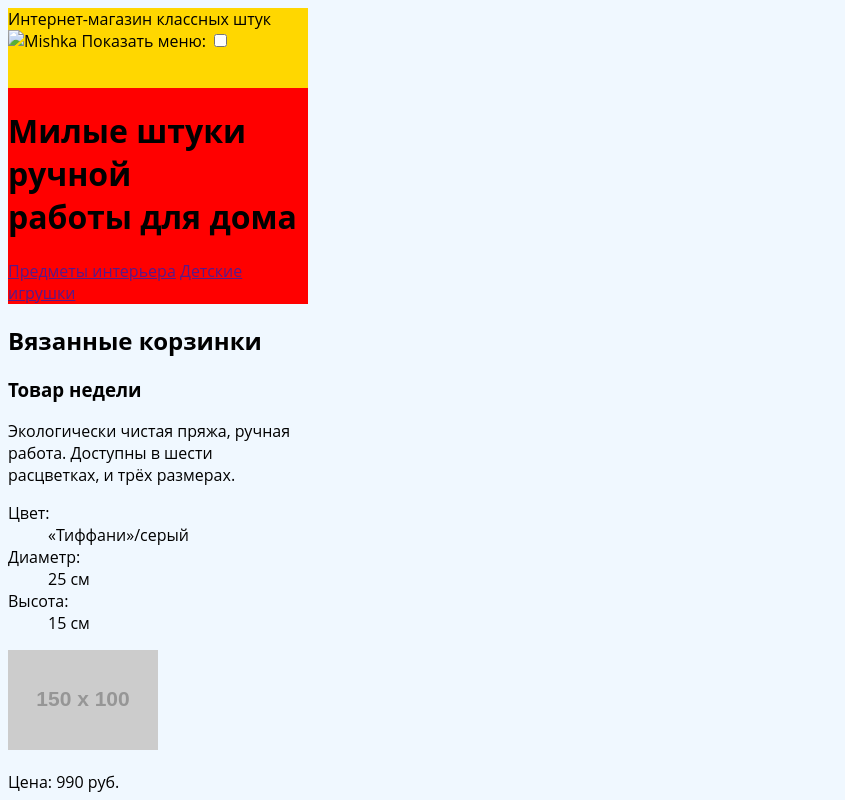
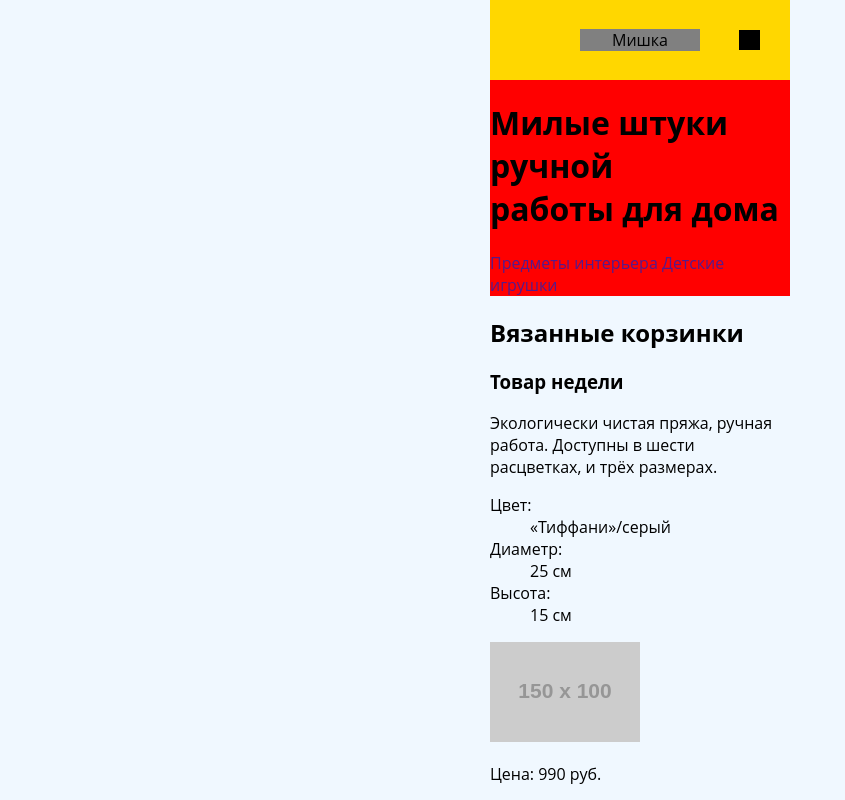
Before and after one commit to mosk/158040-mishka, a website: page index.html in a window 1280 px wide. Shown: the top 800 px of the page, without its empty margins (0-845 px from the left). Drawn offline with nearby package versions, Linux system fonts and the light colour scheme; files that its build step writes are made by us from their sources.

Commit message:
Разметка шапки

```diff
--- a/index.html
+++ b/index.html
@@ -10,10 +10,8 @@
 
     <header class="page-header">
       <div class="page-header__header">
-        <a class="page-header__logo logo">Интернет-магазин классных штук
-          <img src="" alt="Mishka">
-        </a>
-        <label for="menu__toggle">Показать меню:</label>
+        <a class="page-header__logo logo">Мишка</a>
+        <label for="menu__toggle" class="menu__toggle-description">Показать меню:</label>
         <input type="checkbox" id="menu__toggle" class="menu__toggle">
         <ul class="page-header__menu menu">
           <li class="menu__item">
--- /dev/null
+++ b/sass/blocks/logo.scss
@@ -0,0 +1,10 @@
+.logo {
+  position: relative;
+  display: inline-block;
+  width: 50%;
+  left: 50%;
+  transform: translateX(-50%);
+  text-align: center;
+  overflow: hidden;
+  background-color: grey;
+}
--- a/sass/blocks/menu.scss
+++ b/sass/blocks/menu.scss
@@ -1,3 +1,25 @@
 .menu {
-  background: green;
+  position: absolute;
+  left: 0;
+  top: 100%;
+  margin: 0;
+  background-color: #f5f5f5;
+  border: 2px solid red;
 }
+
+.menu__toggle {
+  display: none;
+}
+
+.menu__toggle-description {
+  position: relative;
+  display: inline-block;
+  height: 20px;
+  width: 21px;
+  font-size: 0;
+  background-color: black;
+}
+
+.menu__item {
+  font-size: 17px;
+}
--- a/sass/blocks/page-header.scss
+++ b/sass/blocks/page-header.scss
@@ -3,7 +3,14 @@
 }
 
 .page-header__header {
-  height: 80px;
+  position: relative;
+  display: flex;
+  justify-content: space-between;
+  flex-wrap: nowrap;
+  align-items: center;
+  align-content: stretch;
+  min-height: 80px;
+  padding: 10px 30px;
   background-color: gold;
 }
 
--- a/sass/global.scss
+++ b/sass/global.scss
@@ -1,6 +1,15 @@
+* {
+  box-sizing: border-box;
+}
+
 body {
-  background-color: aliceblue;
   min-width: 300px;
   width: 300px;
+  margin: 0 auto;
   font-family: 'Open Sans', Arial, sans-serif;
+  background-color: aliceblue;
 }
+
+a {
+  text-decoration: none;
+}
--- a/sass/style.scss
+++ b/sass/style.scss
@@ -1,3 +1,4 @@
 @import 'global.scss';
 @import 'blocks/page-header.scss';
+@import 'blocks/logo.scss';
 @import 'blocks/menu.scss';
```
Also changed, not shown: catalog.html (+2 -4 lines), form.html (+2 -4 lines).
